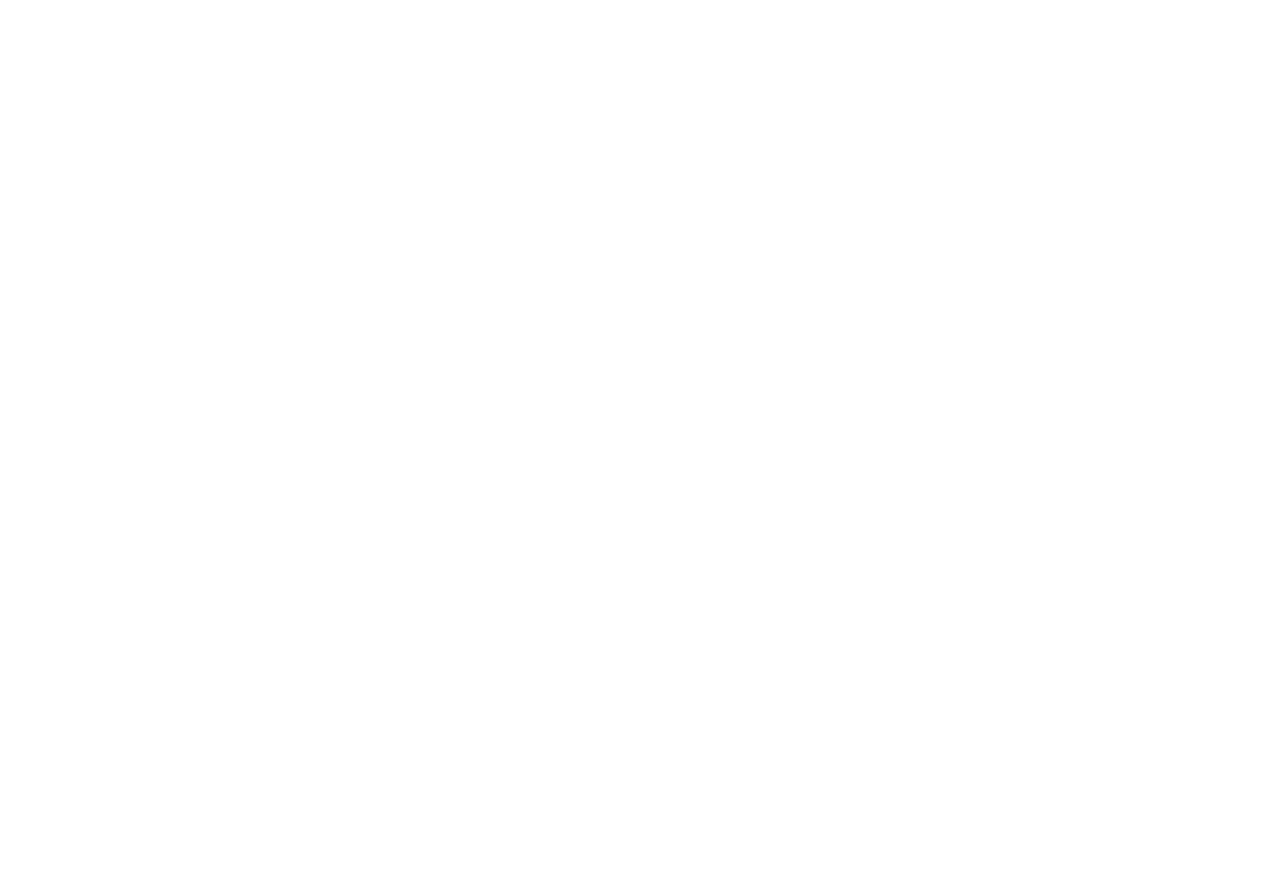
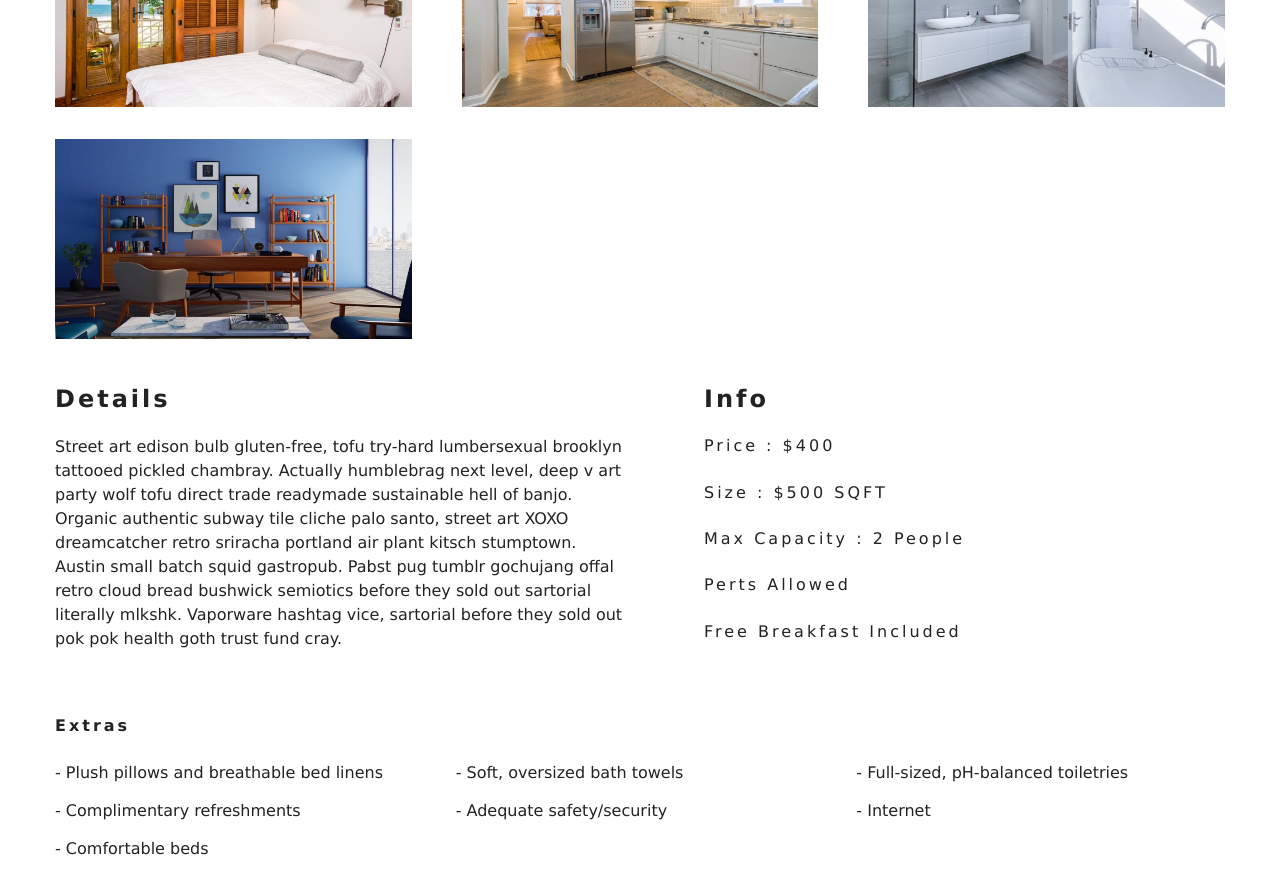
Before and after one commit to sophiehu2509/React-Beach-Resort, a React (Create React App) app: page /rooms/double-deluxe in a window 1280 px wide. Shown: the part 720-1614 px from the top of the page. Before the commit the page ends 800 px from the top, so only its background shows below. Built offline with nearby package versions, Linux system fonts and the light colour scheme.

Commit message:
6/21/2020

```diff
--- /dev/null
+++ b/src/components/RoomFilter.js
@@ -0,0 +1,9 @@
+import React from 'react'
+
+export default function RoomFilter() {
+    return (
+        <div>
+            This is Room Filter.
+        </div>
+    )
+}
--- /dev/null
+++ b/src/components/RoomList.js
@@ -0,0 +1,9 @@
+import React from 'react'
+
+export default function RoomList() {
+    return (
+        <div>
+            This is Room List.
+        </div>
+    )
+}
--- /dev/null
+++ b/src/components/RoomsContainer.js
@@ -0,0 +1,24 @@
+import React, { Component } from 'react'
+import RoomFilter from './RoomFilter'
+import RoomList from './RoomList'
+import {RoomConsumer} from '../context'
+
+export default class RoomsContainer extends Component {
+    render() {
+        return (
+            <RoomConsumer>
+                {
+                    value => {
+                        console.log(value)
+                        return (
+                            <div>
+                                <RoomFilter />
+                                <RoomList />
+                            </div>
+                        )
+                    }
+                }
+            </RoomConsumer>
+        )
+    }
+}
--- a/src/StyledHero.js
+++ b/src/components/StyledHero.js
@@ -1,5 +1,5 @@
 import styled from 'styled-components';
-import defaultImg from './images/room-1.jpeg'
+import defaultImg from '../images/room-1.jpeg'
 
 const StyledHero = styled.header`
     min-height: 60vh;
--- a/src/pages/Rooms.js
+++ b/src/pages/Rooms.js
@@ -1,8 +1,13 @@
 import React from 'react'
 import Hero from '../components/Hero'
+import RoomsContainer from '../components/RoomsContainer'
+import { RoomConsumer } from '../context'
 
 export default function Rooms() {
     return (
+        <>
         <Hero hero={'roomsHero'}/>
+        <RoomsContainer />
+        </>
     )
 }
--- a/src/pages/SingleRoom.js
+++ b/src/pages/SingleRoom.js
@@ -4,7 +4,7 @@ import Banner from '../components/Banner'
 import {Link} from 'react-router-dom'
 import {RoomContext} from '../context'
 import defaultBcg from '../images/room-1.jpeg'
-import StyledHero from '../StyledHero'
+import StyledHero from '../components/StyledHero'
 
 
 export default class SingleRoom extends Component {
@@ -19,7 +19,6 @@ export default class SingleRoom extends Component {
     render() {
 
         const {getRoom} = this.context;
-        console.log(getRoom);
         const room = getRoom(this.state.slug);
         if(!room) {
             return <div className="error">
@@ -29,11 +28,45 @@ export default class SingleRoom extends Component {
         }
         const {name, description, capacity, size, price, extras, breakfast, pets, images} = room
         return (
+            <>
             <StyledHero img={`${images[0]}`}>
             <Banner title={`${name} room`}>
                 <Link to="/rooms" className="btn-primary">back to rooms</Link>
             </Banner>
         </StyledHero>
+        <section className="single-room">
+            <div className="single-room-images">
+               {images.map((item, index) => (
+                   <img src={item} key={index} alt={name} />
+               ))}
+            </div>
+            <div className="single-room-info">
+                <article className="desc">
+                    <h3>details</h3>
+                    <p>{description}</p>
+                </article>
+                <article className="info">
+                    <h3>info</h3>
+               <h6>price : ${price}</h6>
+               <h6>size : ${size} SQFT</h6>
+               <h6>max capacity : {" "}
+               {capacity > 1? `${capacity} people` : `${capacity} person`}
+               </h6>
+               <h6>{pets?"perts allowed":"no pets allowed"}</h6>
+               <h6>{breakfast &&"free breakfast included"}</h6>
+                </article>
+            </div>
+        </section>
+        <section className="room-extras">
+            <h6>extras</h6>
+            <ul className="extras">
+                {extras.map((item, index) => {
+                    return <li key={index}>- {item}</li>
+                })
+                }
+            </ul>
+        </section>
+        </>
         )
     }
 }
```
